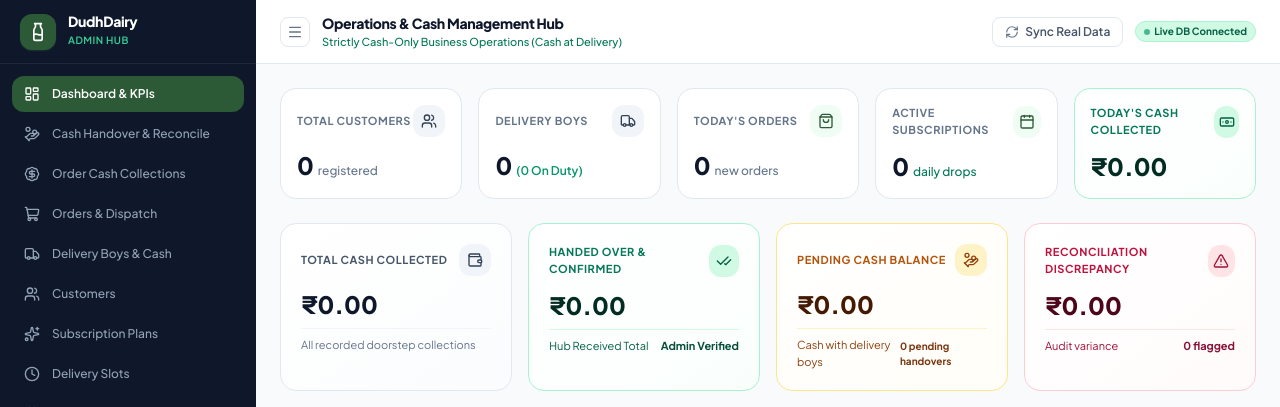
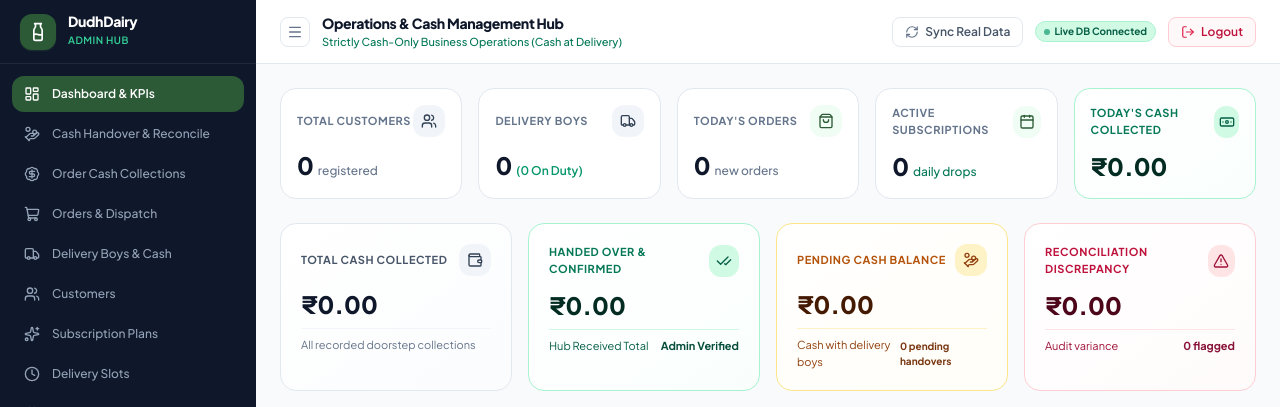
Before and after one commit to Vishal07003/refer-milk-main, a Django app: page /dashboard/ in a window 1280 px wide. Shown: the top 407 px of the page. Run offline with Django 5.2, Linux system fonts and the light colour scheme; the visitor is signed in with stand-in values (Sample User, id 1); some libraries are stand-ins or nearby versions.

Commit message:
feat: add admin header and sidebar partial templates for dashboard navigation

```diff
--- a/templates/admin/partials/header.html
+++ b/templates/admin/partials/header.html
@@ -19,5 +19,12 @@
           <span class="w-1.5 h-1.5 rounded-full bg-emerald-600 mr-1 animate-pulse"></span>
           Live DB Connected
         </span>
+        <form method="POST" action="/dairypanel/logout/" class="inline m-0 p-0">
+          {% csrf_token %}
+          <button type="submit" class="flex items-center space-x-1.5 px-3 py-1.5 rounded-lg border border-rose-200 bg-rose-50/50 hover:bg-rose-50 text-rose-700 text-xs font-semibold transition shadow-xs cursor-pointer" title="Log out of Admin Panel">
+            <i data-lucide="log-out" class="w-3.5 h-3.5 text-rose-600"></i>
+            <span>Logout</span>
+          </button>
+        </form>
       </div>
     </header>
```
